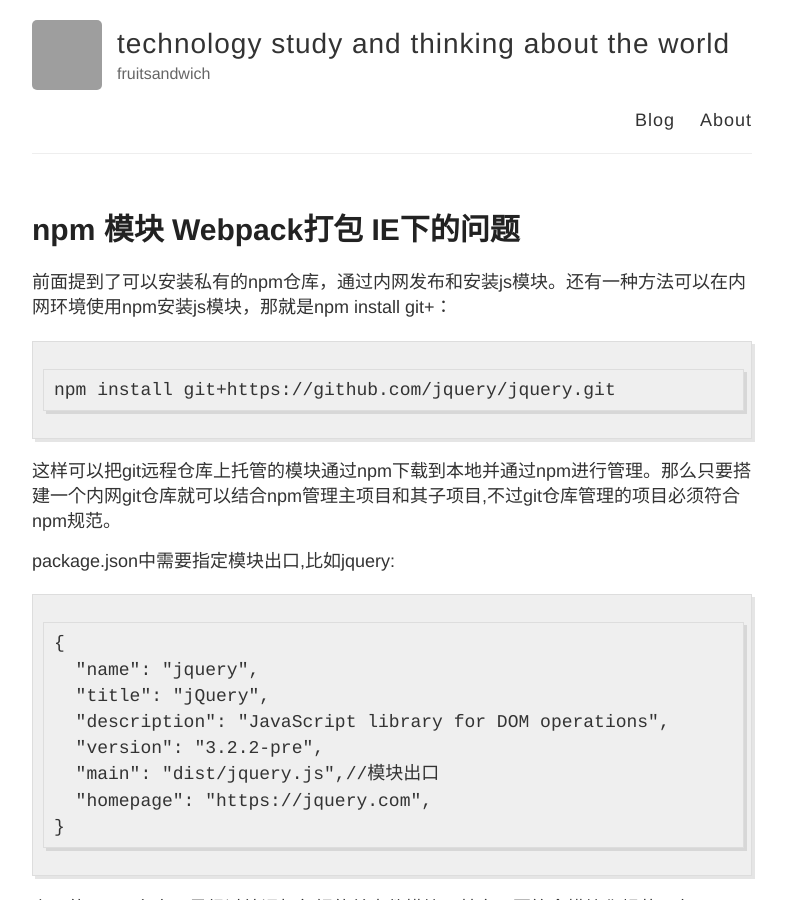
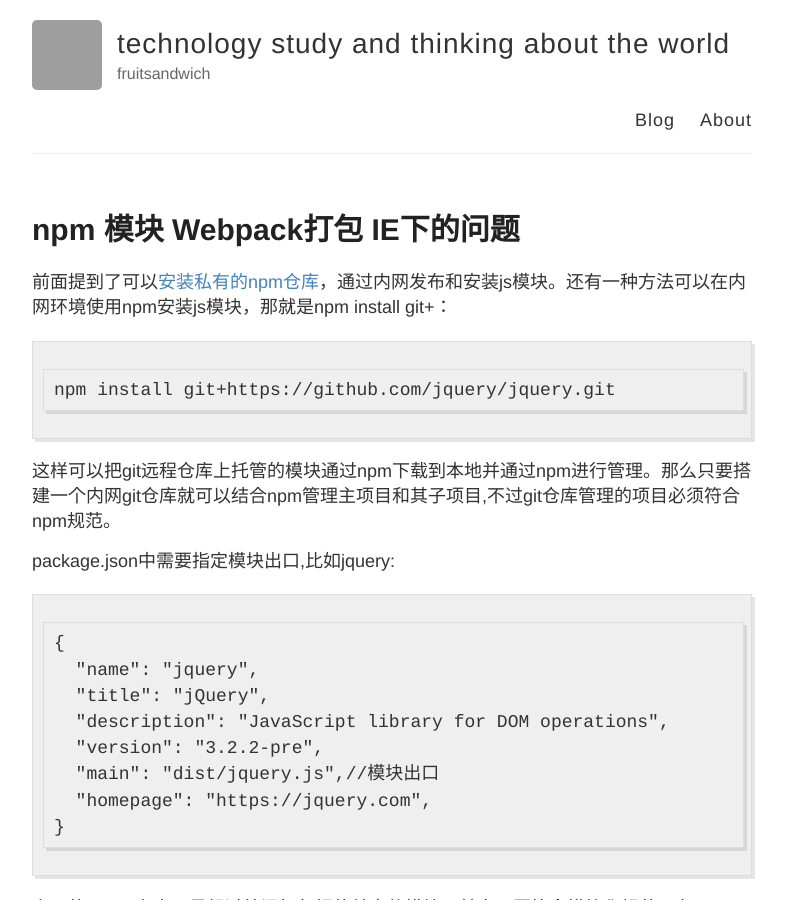
Before and after one commit to fruitSandwich/fruitsandwich.github.io, a Jekyll site: the page built from _posts/2017-03-23-npm-module-webpack-ie.md, in a window 1280 px wide and 900 px high. Shown: the whole window, without its empty margins (248-1034 px from the left). Built offline with Jekyll 4.4.1, drawn with Linux system fonts in a browser that asks for light colours; some of the changed lines change nothing that is shown; grey boxes are pictures that could not be loaded.

Commit message:
update link

````diff
--- a/_posts/2017-03-23-npm-module-webpack-ie.md
+++ b/_posts/2017-03-23-npm-module-webpack-ie.md
@@ -4,7 +4,7 @@ title:  "npm 模块 Webpack打包 IE下的问题"
 categories: [npm]
 ---
 
-前面提到了可以安装私有的npm仓库，通过内网发布和安装js模块。还有一种方法可以在内网环境使用npm安装js模块，那就是npm install git+：
+前面提到了可以<a href='/npm-repository-server'>安装私有的npm仓库</a>，通过内网发布和安装js模块。还有一种方法可以在内网环境使用npm安装js模块，那就是npm install git+：
 
 ```
 npm install git+https://github.com/jquery/jquery.git
````
